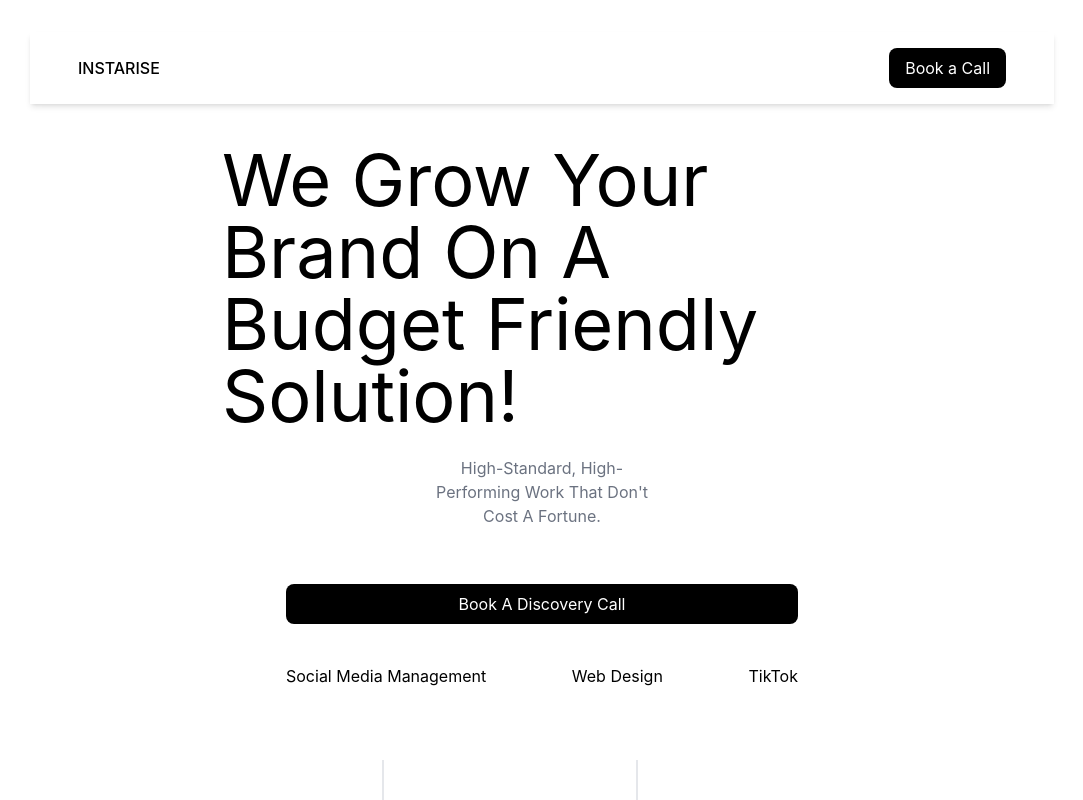
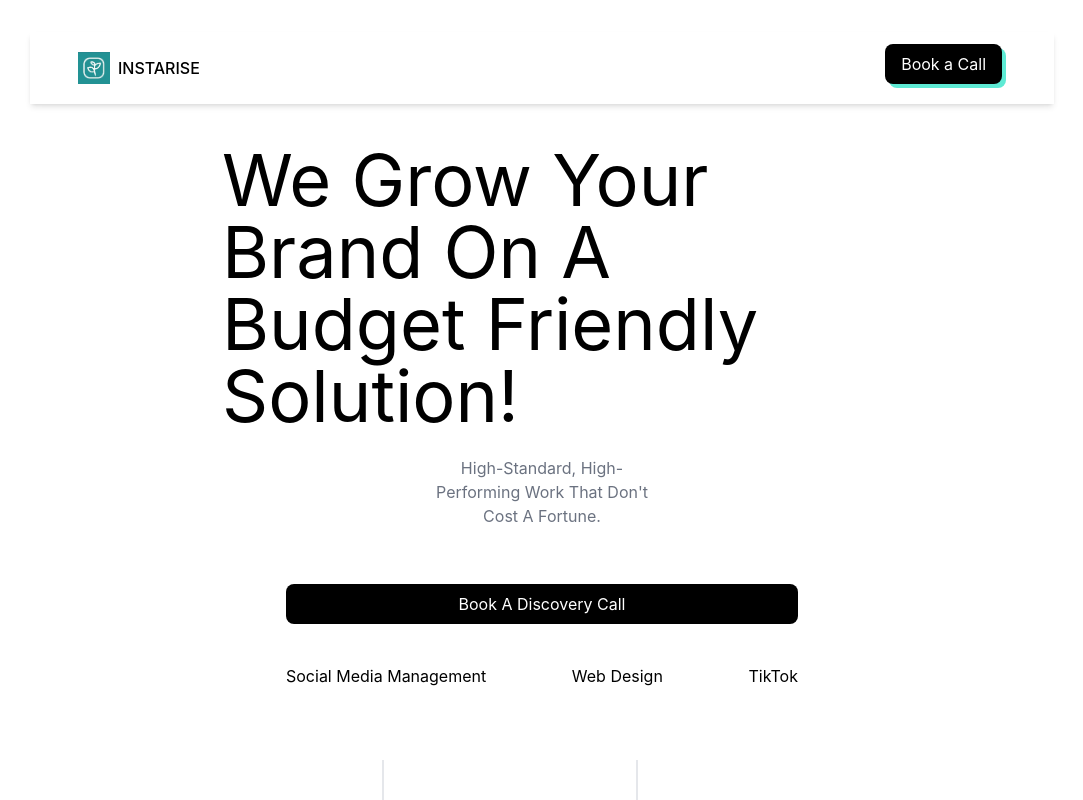
Before and after one commit to sharjeelbigosoft/Instarise, a React (Create React App) app: page / in a window 1280 px wide. Shown: the top 800 px of the page, without its empty margins (98-1181 px from the left). Built offline with nearby package versions, Linux system fonts and the light colour scheme.

Commit message:
Added logo in header and applied translation to the button.

```diff
--- a/src/components/Header.tsx
+++ b/src/components/Header.tsx
@@ -1,15 +1,16 @@
 import React from 'react'
-
+import logo from './logo.jpg'
 export default function Header() {
   return (
     // <!-- Fixed header -->
-    <div className="fixed z-50 flex justify-center mt-8 w-full top-0 bg-white">
-      <div className='flex justify-between py-4 px-12 w-4/5 shadow-md'>
-        <div className="flex items-center">
+    <div className="fixed z-50 flex justify-center max-md:mt-4 mt-8 w-full top-0 bg-white">
+      <div className='flex justify-between py-4 max-md:px-4 px-12 w-4/5 max-md:w-full shadow-md'>
+        <div className="flex items-center space-x-2">
+            <img className='h-8' src={logo} alt="" />
             <h1 className="uppercase font-medium">instarise</h1>
         </div>
-        <div>
-            <button className="bg-black text-white py-2 px-4 rounded-lg">Book a Call</button>
+        <div className='bg-teal-300 rounded-lg'>
+            <button className="bg-black text-white py-2 px-4 rounded-lg -translate-y-1 -translate-x-1">Book a Call</button>
         </div>
       </div>
     </div>
```
